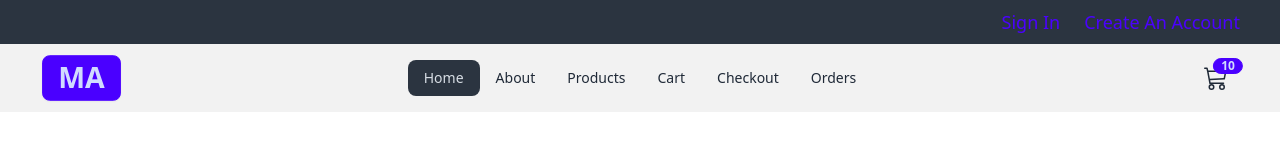
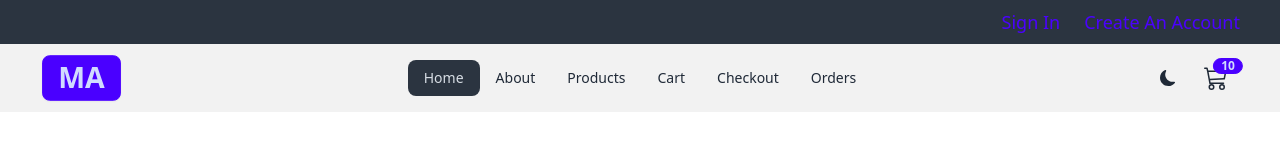
Before and after one commit to miftaha/online-shop-react-redux-query, a React (Vite) app: page / in a window 1280 px wide. Shown: the top 160 px of the page. Built offline with nearby package versions, Linux system fonts and the light colour scheme.

Commit message:
add theme functionality with light and dark modes

```diff
--- a/src/components/Navbar.jsx
+++ b/src/components/Navbar.jsx
@@ -2,8 +2,26 @@
 import { FaBarsStaggered } from 'react-icons/fa6'
 import { NavLink } from 'react-router-dom'
 import NavLinks from './NavLinks'
+import { useEffect, useState } from 'react'
+
+const themes = { light: 'light', night: 'night' }
+
+const getThemeFromLocalStorage = () => {
+  return localStorage.getItem('theme') || themes.light
+}
 
 const Navbar = () => {
+  const [theme, setTheme] = useState(getThemeFromLocalStorage())
+  const handleTheme = () => {
+    const newTheme = theme === 'light' ? 'night' : 'light'
+    setTheme(newTheme)
+  }
+
+  useEffect(() => {
+    document.documentElement.setAttribute('data-theme', theme)
+    localStorage.setItem('theme', theme)
+  }, [theme])
+
   return (
     <nav className="bg-base-200">
       <div className="navbar align-element ">
@@ -35,6 +53,11 @@
         </div>
         <div className="navbar-end">
           {/* THEME ICONS */}
+          <label className="swap swap-rotate">
+            <input type="checkbox" onChange={handleTheme} />
+            <BsSunFill className="swap-on h-4 w-4" />
+            <BsMoonFill className="swap-off h-4 w-4" />
+          </label>
           {/* CART LINK*/}
           <NavLink to="cart" className="btn btn-ghost btn-circle btn-md ml-4">
             <div className="indicator">
--- a/tailwind.config.js
+++ b/tailwind.config.js
@@ -5,4 +5,7 @@
     extend: {},
   },
   plugins: [require('@tailwindcss/typography'), require('daisyui')],
+  daisyui: {
+    themes: ['light', 'night'],
+  },
 }
```
